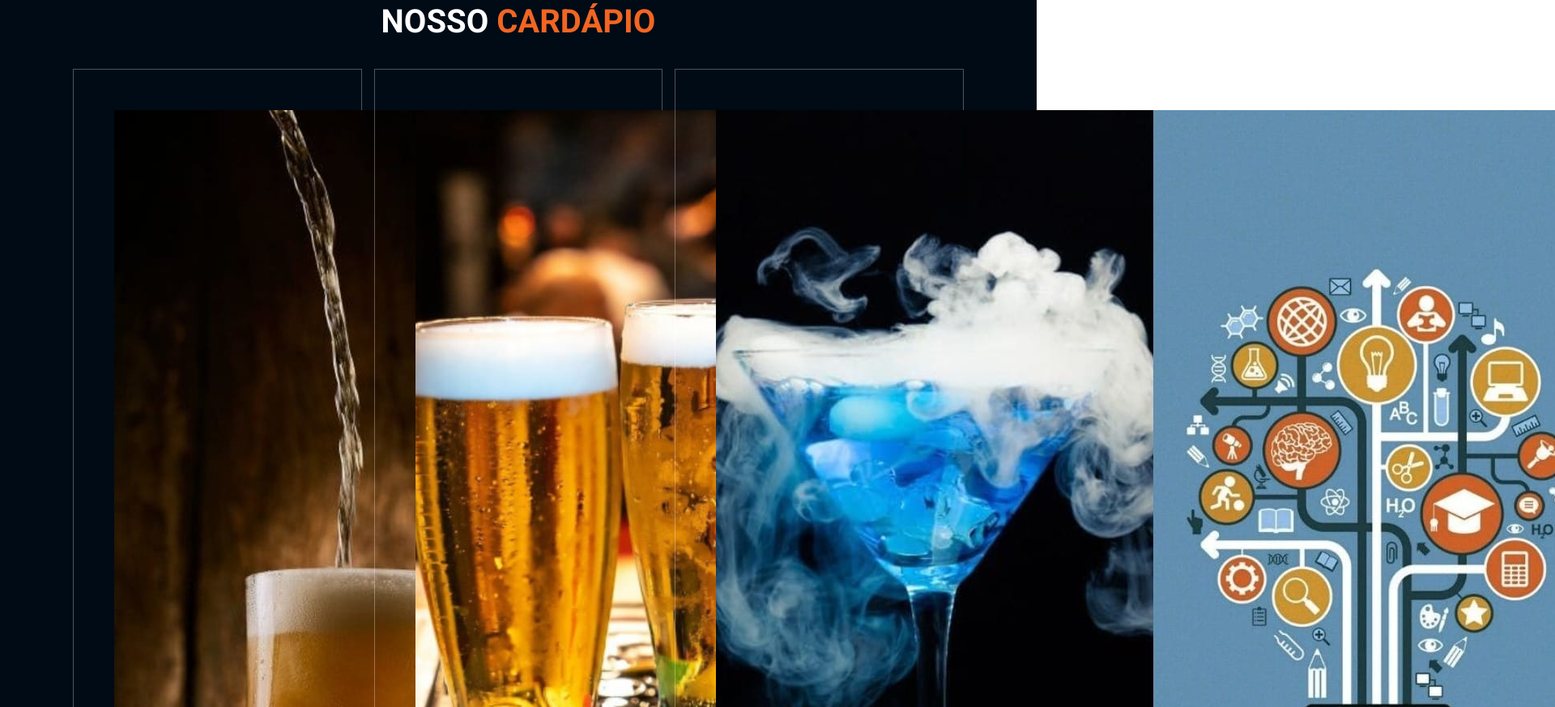
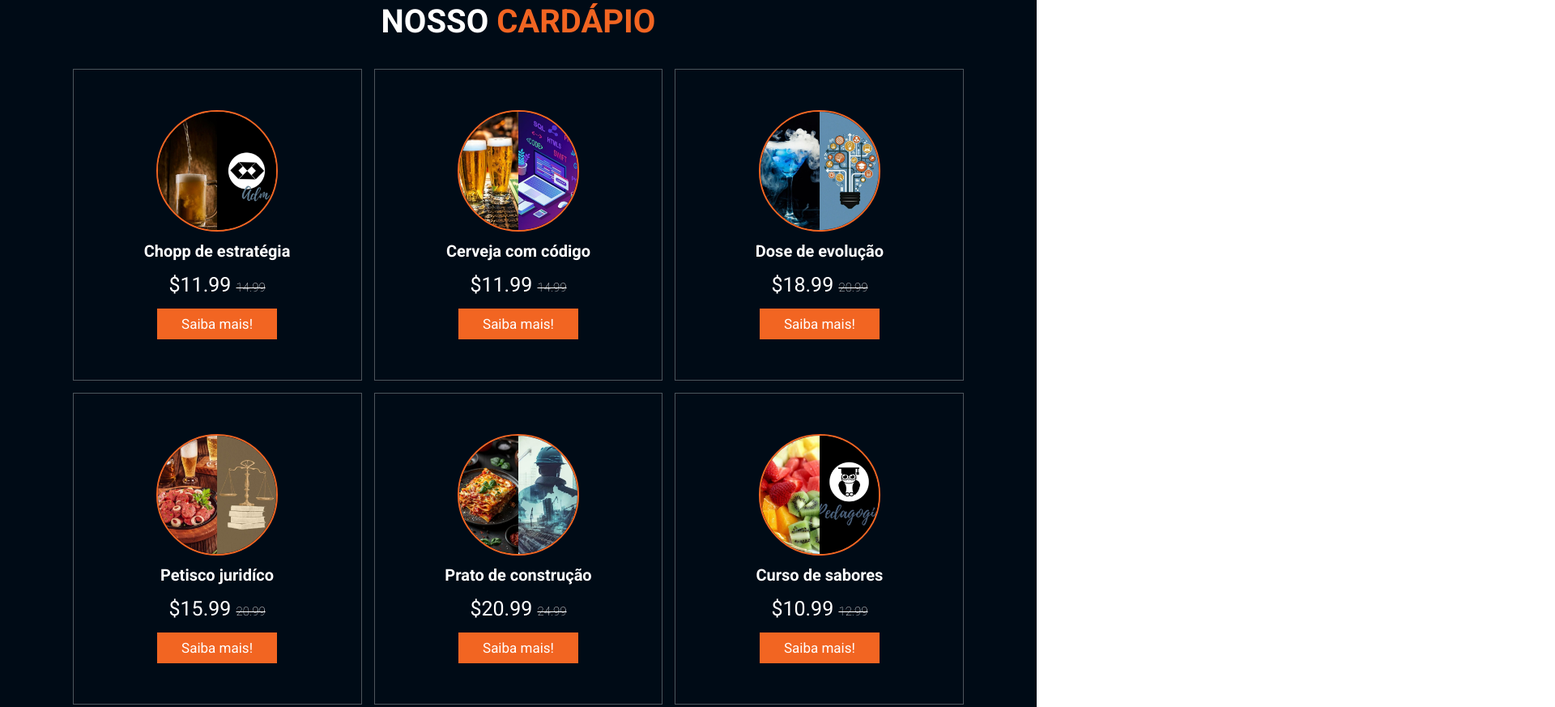
Before and after one commit to SANTOSszZ-dev/SAVOYANOS, a plain HTML site: page index.html in a window 1280 px wide. Shown: the part 1491-2364 px from the top of the page at 81% size, 1920 px wide, since content can reach past the window. Drawn offline with Linux system fonts and the light colour scheme.

Commit message:
tentando

```diff
--- a/css/style.css
+++ b/css/style.css
@@ -275,6 +275,15 @@ section{
     text-align: center;
     border:var(--border);
 }
+
+.menu .box img {
+    border-radius: 50%; /* Torna a imagem circular */
+    width: 150px; /* Define a largura */
+    height: 150px; /* Define a altura */
+    object-fit: cover; /* Garante que a imagem preencha o círculo */
+    border: 2px solid var(--main-color); /* (Opcional) Adiciona uma borda */
+}
+
 
 .menu .box-container .box h3{
     color: #fff;
```
